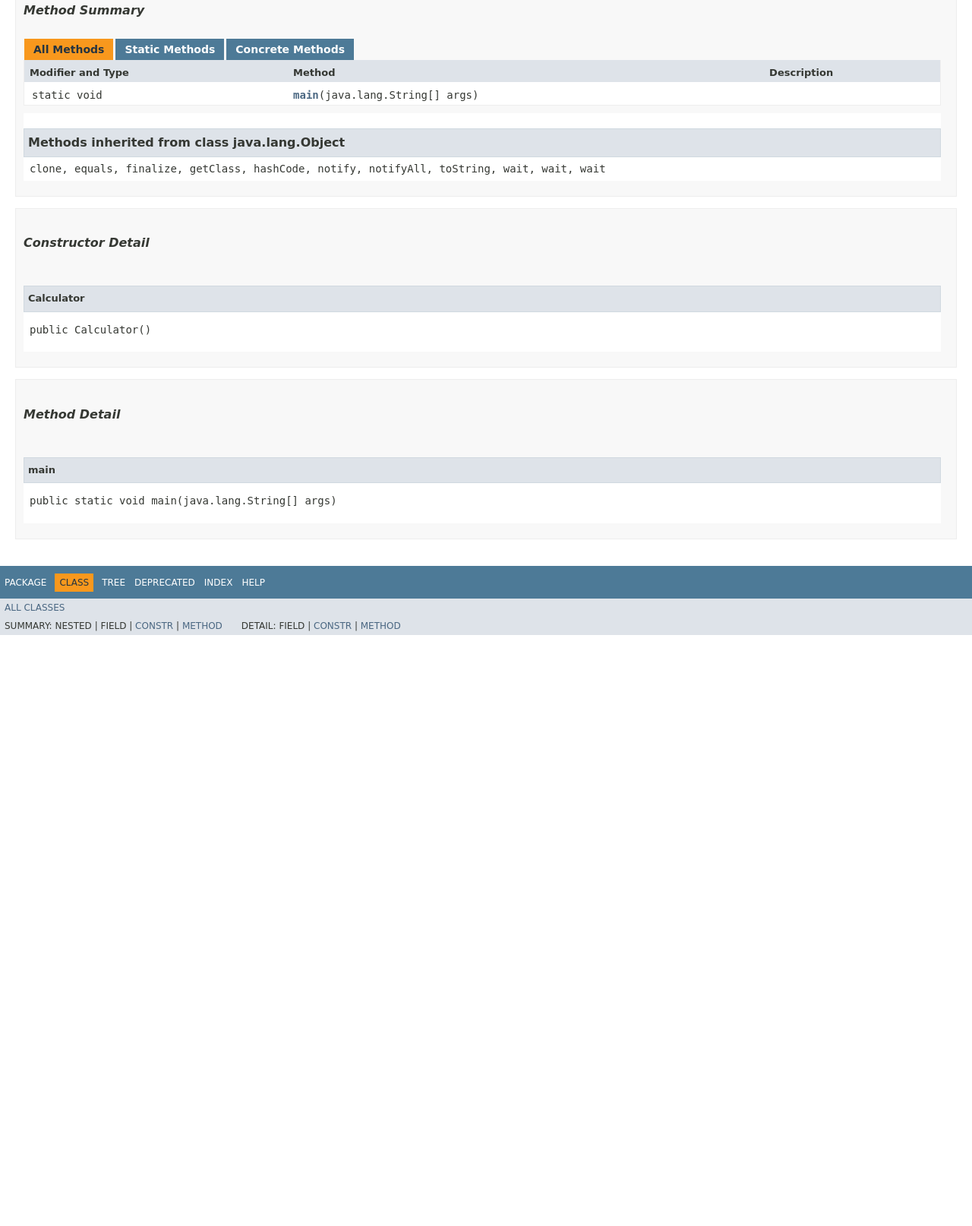
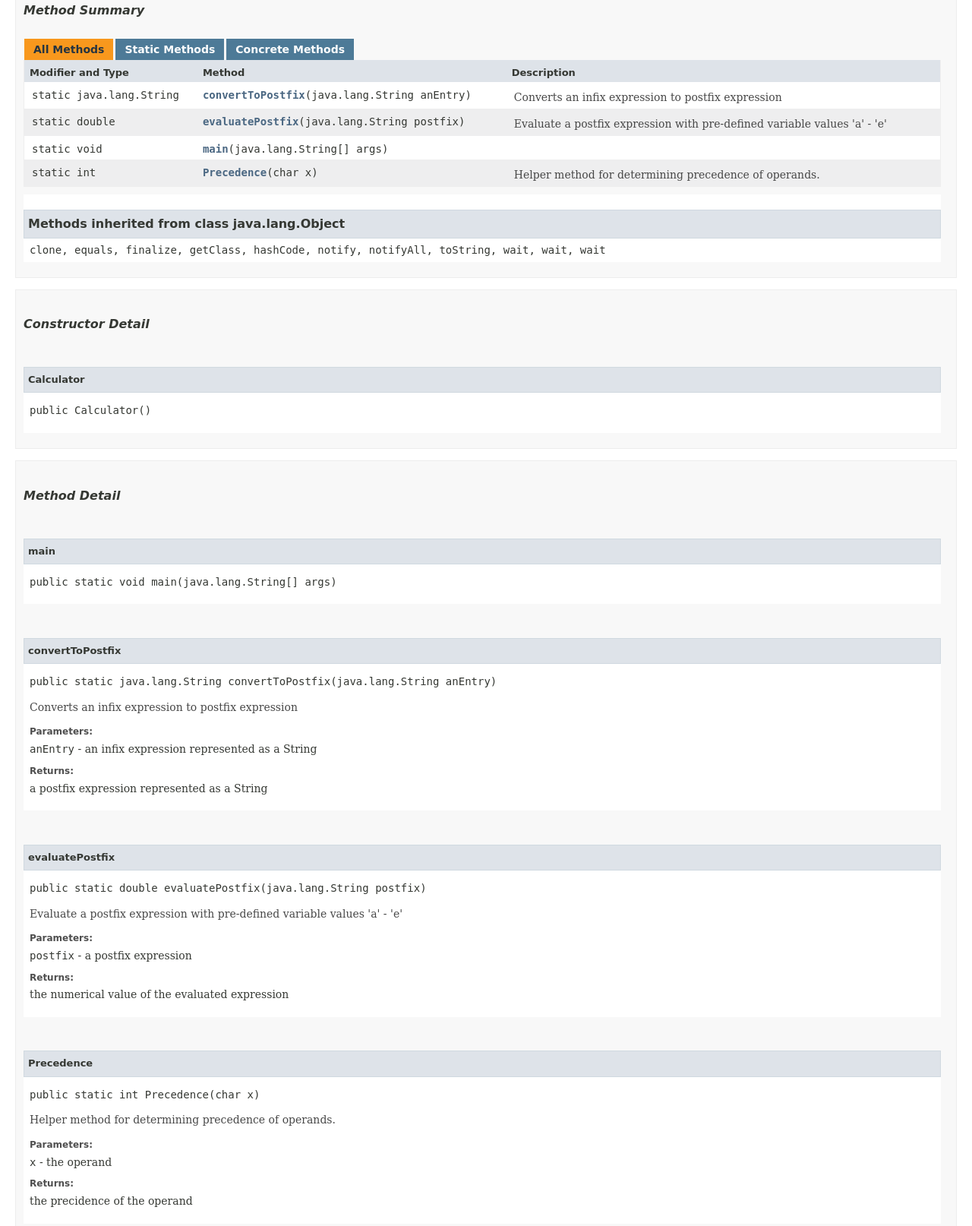
Before and after one commit to JonathanPena17/Project2, a plain HTML site: page Javadocs/Calculator Javadoc/Calculator.html in a window 1280 px wide. Shown: the part 495-2109 px from the top of the page at 76% size. Before the commit the page ends 1331 px from the top, so only its background shows below. Drawn offline with Linux system fonts and the light colour scheme; no server answers; a script that the page names is missing; a web font is replaced by a local one.

Commit message:
updated javadoc

```diff
--- a/Javadocs/Calculator Javadoc/Calculator.html
+++ b/Javadocs/Calculator Javadoc/Calculator.html
@@ -2,7 +2,7 @@
 <!-- NewPage -->
 <html lang="en">
 <head>
-<!-- Generated by javadoc (11.0.12) on Mon Mar 21 19:47:33 PDT 2022 -->
+<!-- Generated by javadoc (11.0.12) on Mon Mar 21 20:36:38 PDT 2022 -->
 <title>Calculator</title>
 <meta http-equiv="Content-Type" content="text/html; charset=utf-8">
 <meta name="dc.created" content="2022-03-21">
@@ -27,7 +27,7 @@
     catch(err) {
     }
 //-->
-var data = {"i0":9};
+var data = {"i0":9,"i1":9,"i2":9,"i3":9};
 var tabs = {65535:["t0","All Methods"],1:["t1","Static Methods"],8:["t4","Concrete Methods"]};
 var altColor = "altColor";
 var rowColor = "rowColor";
@@ -173,9 +173,30 @@ extends java.lang.Object</pre>
 <th class="colLast" scope="col">Description</th>
 </tr>
 <tr id="i0" class="altColor">
+<td class="colFirst"><code>static java.lang.String</code></td>
+<th class="colSecond" scope="row"><code><span class="memberNameLink"><a href="#convertToPostfix(java.lang.String)">convertToPostfix</a></span>&#8203;(java.lang.String&nbsp;anEntry)</code></th>
+<td class="colLast">
+<div class="block">Converts an infix expression to postfix expression</div>
+</td>
+</tr>
+<tr id="i1" class="rowColor">
+<td class="colFirst"><code>static double</code></td>
+<th class="colSecond" scope="row"><code><span class="memberNameLink"><a href="#evaluatePostfix(java.lang.String)">evaluatePostfix</a></span>&#8203;(java.lang.String&nbsp;postfix)</code></th>
+<td class="colLast">
+<div class="block">Evaluate a postfix expression with pre-defined variable values 'a' - 'e'</div>
+</td>
+</tr>
+<tr id="i2" class="altColor">
 <td class="colFirst"><code>static void</code></td>
 <th class="colSecond" scope="row"><code><span class="memberNameLink"><a href="#main(java.lang.String%5B%5D)">main</a></span>&#8203;(java.lang.String[]&nbsp;args)</code></th>
 <td class="colLast">&nbsp;</td>
+</tr>
+<tr id="i3" class="rowColor">
+<td class="colFirst"><code>static int</code></td>
+<th class="colSecond" scope="row"><code><span class="memberNameLink"><a href="#Precedence(char)">Precedence</a></span>&#8203;(char&nbsp;x)</code></th>
+<td class="colLast">
+<div class="block">Helper method for determining precedence of operands.</div>
+</td>
 </tr>
 </table>
 <ul class="blockList">
@@ -223,10 +244,58 @@ extends java.lang.Object</pre>
 <a id="main(java.lang.String[])">
 <!--   -->
 </a>
-<ul class="blockListLast">
+<ul class="blockList">
 <li class="blockList">
 <h4>main</h4>
 <pre class="methodSignature">public static&nbsp;void&nbsp;main&#8203;(java.lang.String[]&nbsp;args)</pre>
+</li>
+</ul>
+<a id="convertToPostfix(java.lang.String)">
+<!--   -->
+</a>
+<ul class="blockList">
+<li class="blockList">
+<h4>convertToPostfix</h4>
+<pre class="methodSignature">public static&nbsp;java.lang.String&nbsp;convertToPostfix&#8203;(java.lang.String&nbsp;anEntry)</pre>
+<div class="block">Converts an infix expression to postfix expression</div>
+<dl>
+<dt><span class="paramLabel">Parameters:</span></dt>
+<dd><code>anEntry</code> - an infix expression represented as a String</dd>
+<dt><span class="returnLabel">Returns:</span></dt>
+<dd>a postfix expression represented as a String</dd>
+</dl>
+</li>
+</ul>
+<a id="evaluatePostfix(java.lang.String)">
+<!--   -->
+</a>
+<ul class="blockList">
+<li class="blockList">
+<h4>evaluatePostfix</h4>
+<pre class="methodSignature">public static&nbsp;double&nbsp;evaluatePostfix&#8203;(java.lang.String&nbsp;postfix)</pre>
+<div class="block">Evaluate a postfix expression with pre-defined variable values 'a' - 'e'</div>
+<dl>
+<dt><span class="paramLabel">Parameters:</span></dt>
+<dd><code>postfix</code> - a postfix expression</dd>
+<dt><span class="returnLabel">Returns:</span></dt>
+<dd>the numerical value of the evaluated expression</dd>
+</dl>
+</li>
+</ul>
+<a id="Precedence(char)">
+<!--   -->
+</a>
+<ul class="blockListLast">
+<li class="blockList">
+<h4>Precedence</h4>
+<pre class="methodSignature">public static&nbsp;int&nbsp;Precedence&#8203;(char&nbsp;x)</pre>
+<div class="block">Helper method for determining precedence of operands.</div>
+<dl>
+<dt><span class="paramLabel">Parameters:</span></dt>
+<dd><code>x</code> - the operand</dd>
+<dt><span class="returnLabel">Returns:</span></dt>
+<dd>the precidence of the operand</dd>
+</dl>
 </li>
 </ul>
 </li>
--- a/Javadocs/Calculator Javadoc/member-search-index.js
+++ b/Javadocs/Calculator Javadoc/member-search-index.js
@@ -1 +1 @@
-memberSearchIndex = [{"p":"<Unnamed>","c":"Calculator","l":"Calculator()","url":"%3Cinit%3E()"},{"p":"<Unnamed>","c":"Calculator","l":"main(String[])","url":"main(java.lang.String[])"}]
+memberSearchIndex = [{"p":"<Unnamed>","c":"Calculator","l":"Calculator()","url":"%3Cinit%3E()"},{"p":"<Unnamed>","c":"Calculator","l":"convertToPostfix(String)","url":"convertToPostfix(java.lang.String)"},{"p":"<Unnamed>","c":"Calculator","l":"evaluatePostfix(String)","url":"evaluatePostfix(java.lang.String)"},{"p":"<Unnamed>","c":"Calculator","l":"main(String[])","url":"main(java.lang.String[])"},{"p":"<Unnamed>","c":"Calculator","l":"Precedence(char)"}]
```
Also changed, not shown: Javadocs/Calculator Javadoc/allclasses-index.html (+1 -1 lines), Javadocs/Calculator Javadoc/allclasses.html (+1 -1 lines), Javadocs/Calculator Javadoc/allpackages-index.html (+1 -1 lines), Javadocs/Calculator Javadoc/constant-values.html (+1 -1 lines), Javadocs/Calculator Javadoc/deprecated-list.html (+1 -1 lines), Javadocs/Calculator Javadoc/help-doc.html (+1 -1 lines), Javadocs/Calculator Javadoc/index-all.html (+27 -3 lines), Javadocs/Calculator Javadoc/index.html (+1 -1 lines), Javadocs/Calculator Javadoc/overview-tree.html (+1 -1 lines), Javadocs/Calculator Javadoc/package-summary.html (+1 -1 lines), Javadocs/Calculator Javadoc/package-tree.html (+1 -1 lines), 4 other files.
